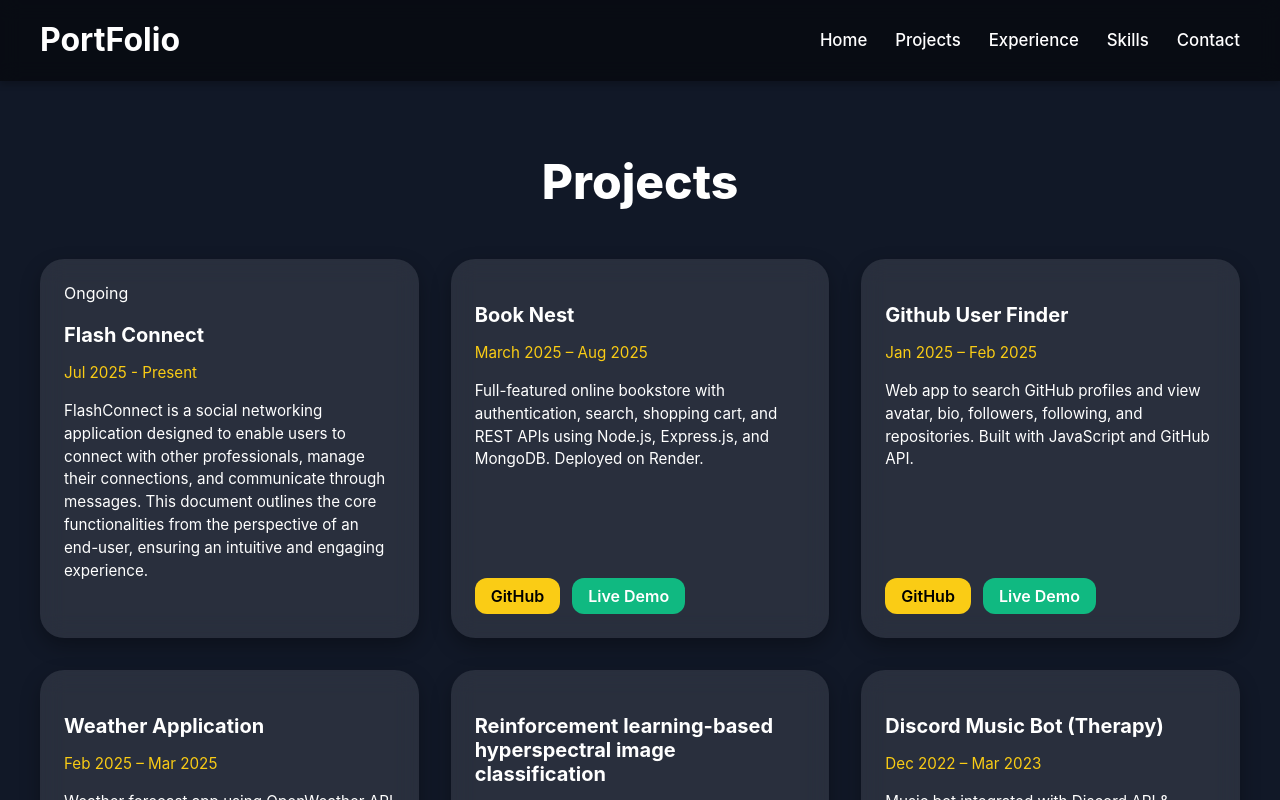
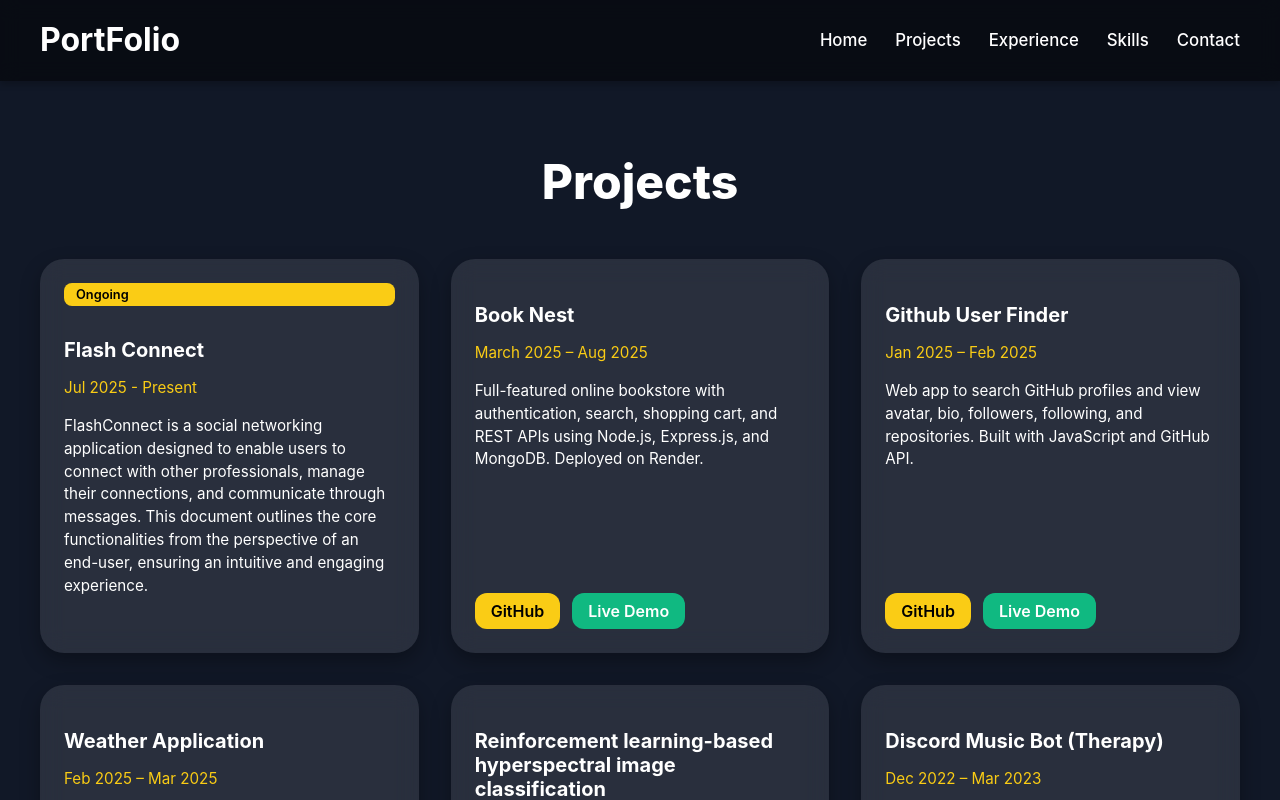
Before and after one commit to Maverick400x/portfolio, a React (Create React App) app: page /projects in a window 1280 px wide. Shown: the top 800 px of the page. Built offline with nearby package versions, Linux system fonts and the light colour scheme.

Commit message:
Update projects.css

```diff
--- a/src/styles/projects.css
+++ b/src/styles/projects.css
@@ -142,3 +142,13 @@
     font-size: 0.9rem;
   }
 }
+.project-ongoing {
+  display: inline-block;
+  background-color: #facc15; /* yellow */
+  color: #000;
+  font-weight: 600;
+  padding: 0.25rem 0.75rem;
+  border-radius: 0.5rem;
+  font-size: 0.8rem;
+  margin-bottom: 0.75rem;
+}
```
